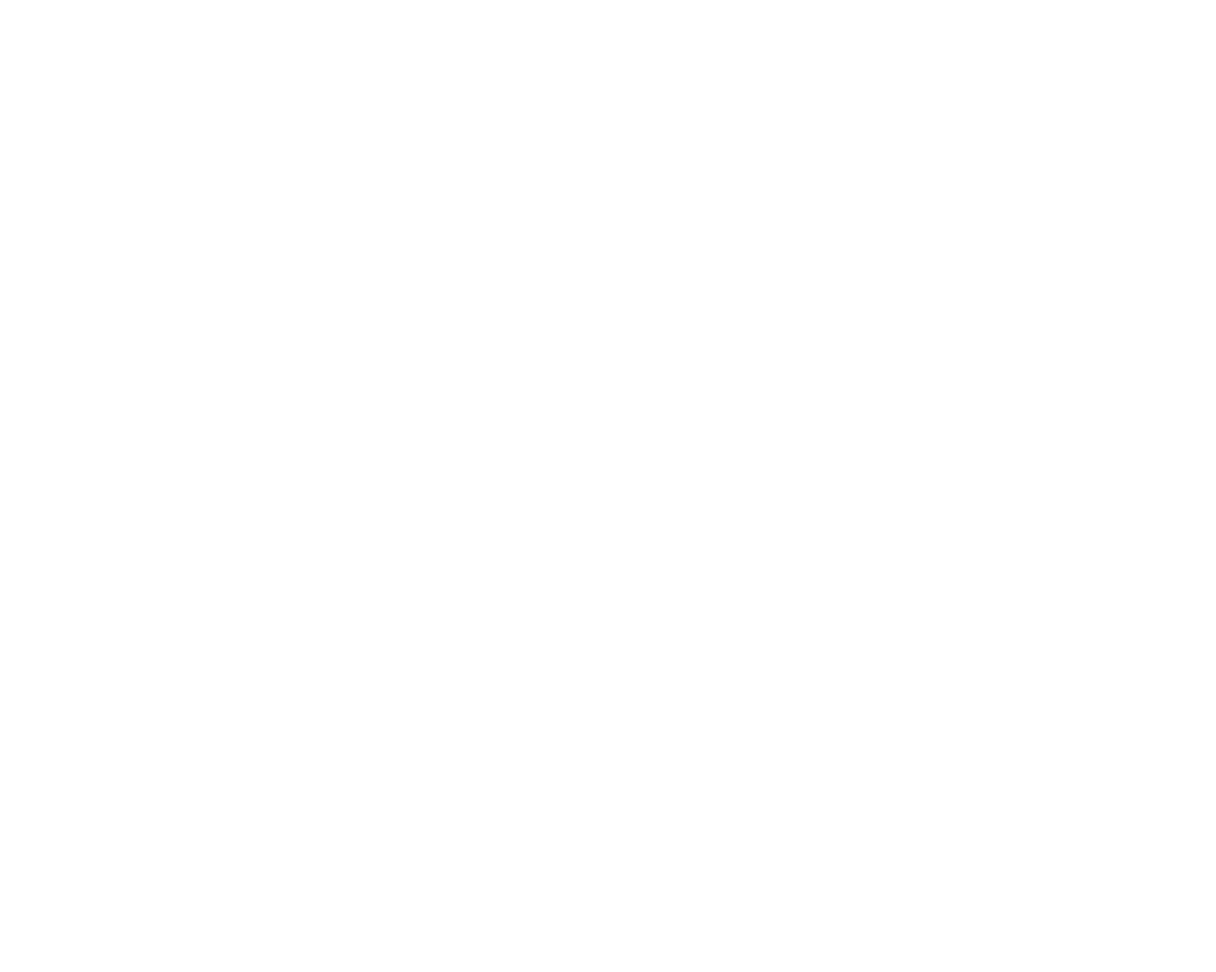
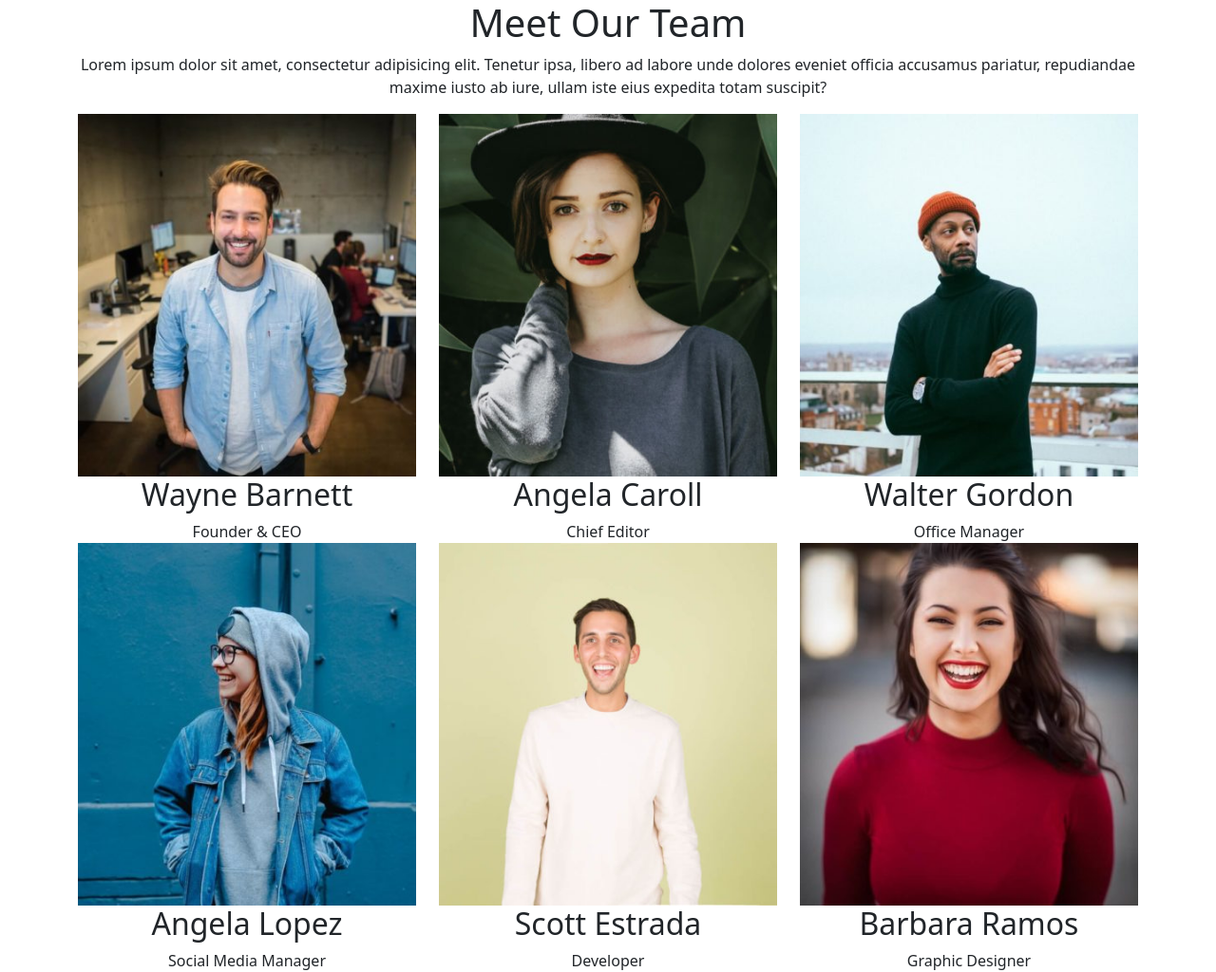
Before and after one commit to T30G10v4/js-our-team, a plain HTML site: page index.html in a window 1280 px wide. Shown: the whole page at 95% size. Before the commit the page ends 800 px from the top, so only its background shows below. Drawn offline with nearby package versions, Linux system fonts and the light colour scheme.

Commit message:
Risoluzione esercizio con ciclo for

```diff
--- a/css/specific.css
+++ b/css/specific.css
@@ -11,14 +11,8 @@
 /*------COMMON PARTS------*/
 
 /*------SPECIFIED PARTS BY ID------*/
-.primo {
+img {
 
-    background-color: var(--bg-color-primo);
+    max-width: 100%;
 
 }
-
-.secondo {
-
-    background-color: var(--bg-color-secondo);
-
-}
--- a/index.html
+++ b/index.html
@@ -20,9 +20,20 @@
   <title>Document</title>
 </head>
 <body>
-  <div class="primo col-six height-one m-2em"></div>
-  <div class="secondo col-eight height-three m-4em"></div>
 
+  <div class="container text-center">
+    <h1>Meet Our Team</h1>
+    <p>Lorem ipsum dolor sit amet, consectetur adipisicing elit. Tenetur ipsa, libero ad labore unde dolores eveniet officia accusamus pariatur, repudiandae maxime iusto ab iure, ullam iste eius expedita totam suscipit?</p>
+    <div id="team" class="row row-cols-3">
+      <!-- <div class="col">
+        <img src="img/walter-gordon-office-manager.jpg" alt="">
+        <h2>Walter Gordon</h2>
+        <span>Office Manager</span>
+      </div> -->
+
+
+    </div>
+  </div>
 
   <script src="js/script.js"></script>
 </body>
--- a/js/script.js
+++ b/js/script.js
@@ -0,0 +1,76 @@
+/*
+Ciao ragazzi,
+esercizio di oggi: Our Team
+nome repo: js-our-team
+Utilizzando i dati forniti, creare un array di oggetti per rappresentare i membri del team.
+Ogni membro è caratterizzato dalle seguenti informazioni: nome, ruolo e foto.
+
+Wayne Barnett	Founder & CEO	        wayne-barnett-founder-ceo.jpg
+Angela Caroll	Chief Editor	        angela-caroll-chief-editor.jpg
+Walter Gordon	Office Manager	        walter-gordon-office-manager.jpg
+Angela Lopez	Social Media Manager	angela-lopez-social-media-manager.jpg
+Scott Estrada	Developer	            scott-estrada-developer.jpg
+Barbara Ramos	Graphic Designer	    barbara-ramos-graphic-designer.jpg
+MILESTONE 0:
+Creare l’array di oggetti con le informazioni fornite.
+MILESTONE 1:
+Stampare su console le informazioni di nome, ruolo e la stringa della foto
+MILESTONE 2:
+Stampare le stesse informazioni su DOM sottoforma di stringhe
+BONUS 1:
+Trasformare la stringa foto in una immagine effettiva
+BONUS 2:
+Organizzare i singoli membri in card/schede. Se non vi sentite particolarmente creativi, potete prendere uno spunto dallo screenshot allegato.
+Consigli del giorno:
+Ragioniamo come sempre a step.
+Prima la logica in italiano e poi traduciamo in codice.
+E ricordiamoci che console.log() è nostro amico!
+Buon lavoro!
+*/
+
+const arrayObjectTeam = [
+    {
+        name: "Wayne Barnett",
+        role: "Founder & CEO",
+        img: "wayne-barnett-founder-ceo.jpg"
+    },
+    {
+        name: "Angela Caroll",
+        role: "Chief Editor",
+        img: "angela-caroll-chief-editor.jpg"
+    },
+    {
+        name: "Walter Gordon",
+        role: "Office Manager",
+        img: "walter-gordon-office-manager.jpg"
+    },
+    {
+        name: "Angela Lopez",
+        role: "Social Media Manager",
+        img: "angela-lopez-social-media-manager.jpg"
+    },
+    {
+        name: "Scott Estrada",
+        role: "Developer",
+        img: "scott-estrada-developer.jpg"
+    },
+    {
+        name: "Barbara Ramos",
+        role: "Graphic Designer",
+        img: "barbara-ramos-graphic-designer.jpg"
+    }
+];
+
+const rowDOM = document.getElementById("team");
+
+console.log(arrayObjectTeam);
+
+for (let i = 0; i<arrayObjectTeam.length; i++) {
+
+    rowDOM.innerHTML += `<div class="col">
+                            <img src="img/${arrayObjectTeam[i].img}" alt="">
+                            <h2>${arrayObjectTeam[i].name}</h2>
+                            <span>${arrayObjectTeam[i].role}</span>
+                        </div>`;
+
+}
```
Also changed, not shown: img/angela-caroll-chief-editor.jpg (added), img/angela-lopez-social-media-manager.jpg (added), img/barbara-ramos-graphic-designer.jpg (added), img/scott-estrada-developer.jpg (added), img/walter-gordon-office-manager.jpg (added), img/wayne-barnett-founder-ceo.jpg (added), 1 other file.
